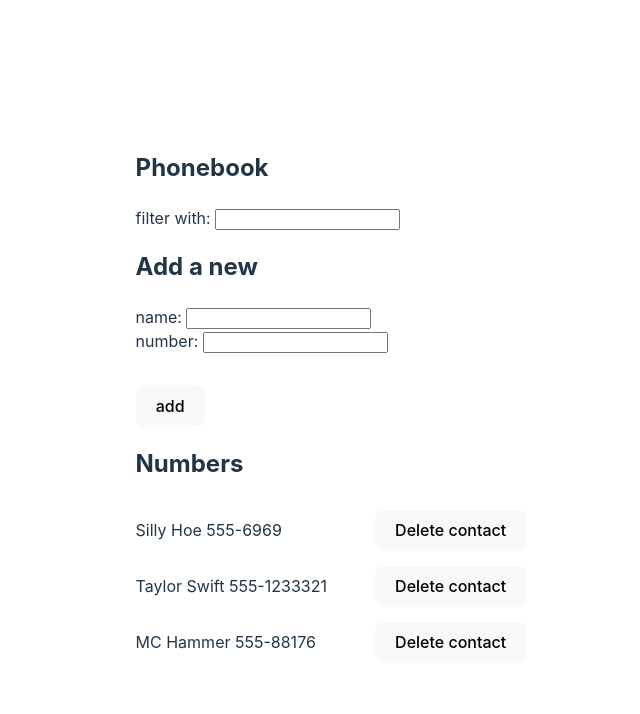
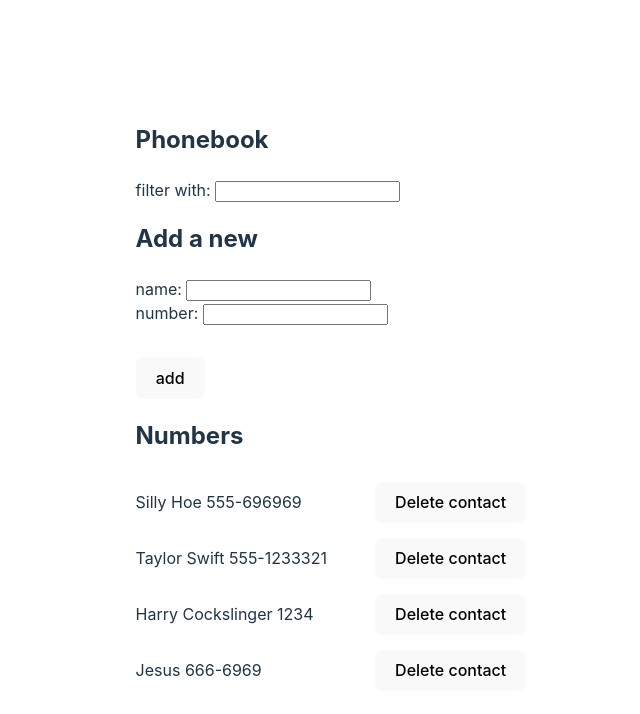
Before and after one commit to mikathefinn/Full-stack-open, a React (Vite) app in the folder osa-2/puhelinluettelo/: page / in a window 1280 px wide. Shown: the top 714 px of the page, without its empty margins (309-949 px from the left). Built offline with nearby package versions, Linux system fonts and the light colour scheme; data requests are answered from the project's data file.

Commit message:
2.16 done

```diff
--- a/osa-2/puhelinluettelo/db.json
+++ b/osa-2/puhelinluettelo/db.json
@@ -2,7 +2,7 @@
   "persons": [
     {
       "name": "Silly Hoe",
-      "number": "555-6969",
+      "number": "555-696969",
       "id": 2
     },
     {
@@ -11,9 +11,14 @@
       "id": 3
     },
     {
-      "name": "MC Hammer",
-      "number": "555-88176",
+      "name": "Harry Cockslinger",
+      "number": "1234",
       "id": 4
+    },
+    {
+      "name": "Jesus",
+      "number": "666-6969",
+      "id": 5
     }
   ]
 }
--- a/osa-2/puhelinluettelo/src/App.jsx
+++ b/osa-2/puhelinluettelo/src/App.jsx
@@ -3,13 +3,16 @@ import axios from 'axios';
 import Person from './components/Person';
 import Filter from './components/Filter';
 import PersonForm from './components/PersonForm';
+import Notification from './components/Notification';
 import contactService from './services/contacts';
+import './index.css';
 
 const App = () => {
   const [persons, setPersons] = useState([]);
   const [newName, setNewName] = useState('');
   const [newNumber, setNewNumber] = useState('');
   const [filter, setFilter] = useState('');
+  const [notification, setNotification] = useState('');
 
   useEffect(() => {
     contactService.getContacts().then((initialContacts) => {
@@ -17,10 +20,19 @@ const App = () => {
     });
   }, []);
 
+  const added = (name) => {
+    setNotification(name + ' was added succesfully');
+  };
+  const deleted = (name) => {
+    setNotification(name + ' was deleted succesfully!');
+  };
+  const updated = (name) => {
+    setNotification(name + "'s number was updated succesfully");
+  };
+
   const addPerson = (event) => {
     event.preventDefault();
 
-    //
     const alreadyExists = persons.find(
       (person) => person.name.toLowerCase() === newName.toLocaleLowerCase()
     );
@@ -32,9 +44,8 @@ const App = () => {
           window.confirm(
             `Update the number for ${alreadyExists.name} to ${newNumber}`
           )
-        )
-        // use service to update JUST the number
-        {
+        ) {
+          // use service to update JUST the number
           contactService
             .update(alreadyExists.id, { ...alreadyExists, number: newNumber })
             .then((updatedPerson) => {
@@ -43,6 +54,7 @@ const App = () => {
                   person.id === updatedPerson.id ? updatedPerson : person
                 )
               );
+              updated(updatedPerson.name);
             })
             .catch((error) => {
               console.error('Could not update', error);
@@ -50,7 +62,7 @@ const App = () => {
         }
       } else {
         //Number is the same, name is the same
-        alert(`${newName} is already in the phonebook with the same number`)
+        alert(`${newName} is already in the phonebook with the same number`);
       }
     } else {
       // If the name doesn't exist, create a new person object and update the state
@@ -63,6 +75,7 @@ const App = () => {
         .create(personObj)
         .then((returnedPerson) => {
           setPersons(persons.concat(returnedPerson));
+          added(returnedPerson.name);
         })
         .catch((error) => {
           console.error('Could not create a new contact', error);
@@ -97,6 +110,7 @@ const App = () => {
         .deleteContact(person.id)
         .then(() => {
           setPersons(persons.filter((p) => p.id !== person.id));
+          deleted(person.name)
         })
         .catch((error) => {
           console.error('Error deleting person:', error);
@@ -107,6 +121,7 @@ const App = () => {
   return (
     <div>
       <h2>Phonebook</h2>
+      <Notification message={notification} />
       <Filter filter={filter} handleFiltering={handleFiltering} />
 
       <h2>Add a new</h2>
--- /dev/null
+++ b/osa-2/puhelinluettelo/src/components/Notification.jsx
@@ -0,0 +1,9 @@
+
+const Notification = ({ message }) => {
+    if (!message) {
+      return null;
+    }
+    return <div className="notification">{message}</div>;
+  };
+
+  export default Notification;
--- a/osa-2/puhelinluettelo/src/index.css
+++ b/osa-2/puhelinluettelo/src/index.css
@@ -44,6 +44,13 @@ h1 {
 .contact button {
   margin: 0 0 0 3rem;
 }
+.notification {
+  padding: 30px 20px;
+  margin-bottom: 20px;
+  color: green;
+  font-size: 24px;
+  border: 3px solid blue;
+}
 
 button {
   margin-top: 2rem;
```
